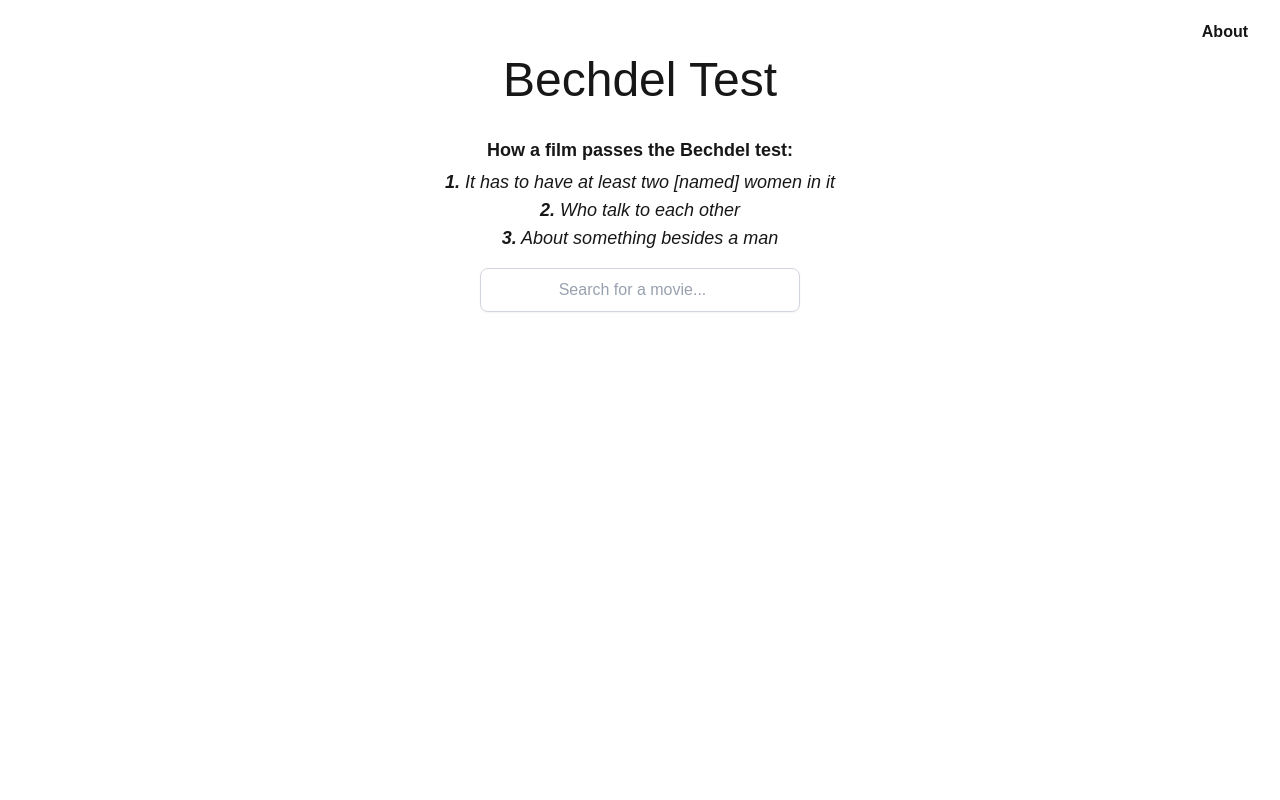
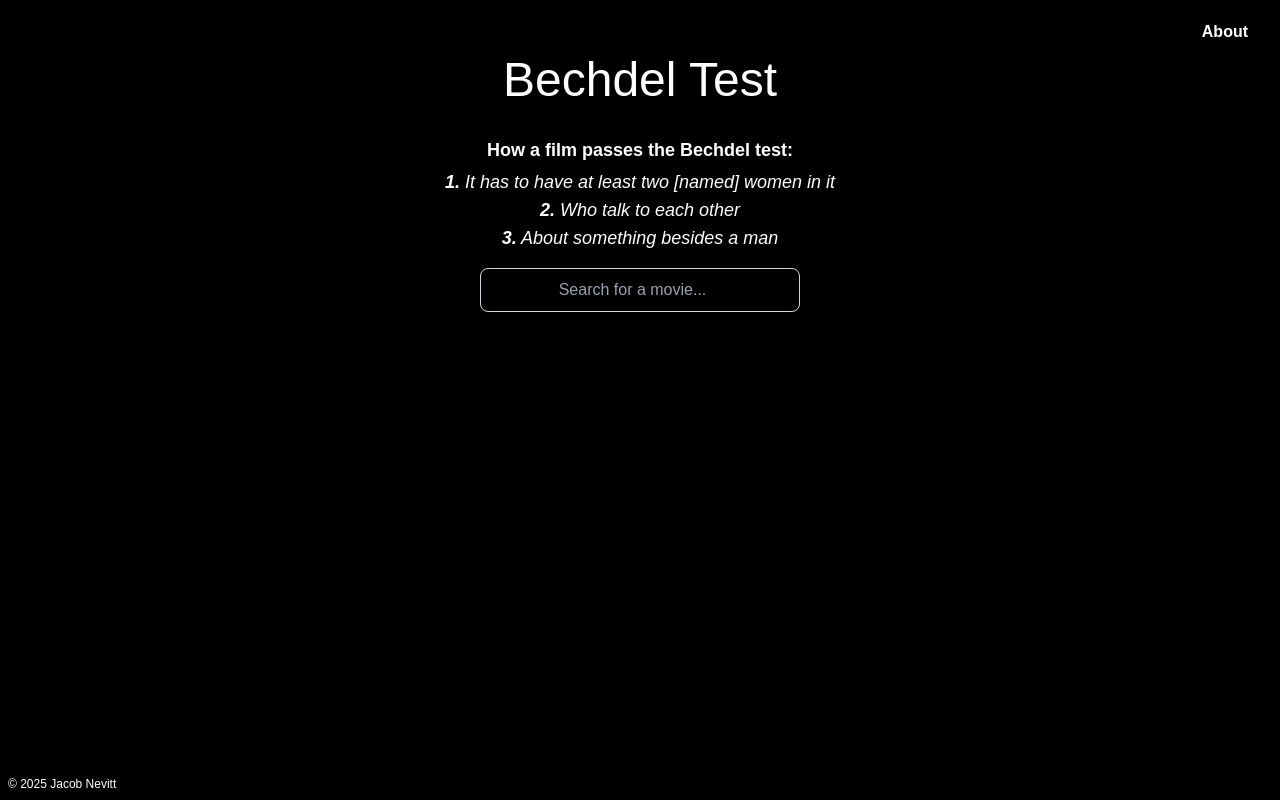
Before and after one commit to jacobadam/bechdel-wallace-test, a Next.js app: page / in a window 1280 px wide. Built offline with nearby package versions, Linux system fonts and the light colour scheme; grey boxes are pictures that could not be loaded.

Commit message:
remove dark mode

```diff
--- a/src/app/globals.css
+++ b/src/app/globals.css
@@ -1,8 +1,8 @@
 @import "tailwindcss";
 
 :root {
-  --background: #ffffff;
-  --foreground: #171717;
+  --background: black;
+  --foreground: white;
 }
 
 @theme inline {
@@ -10,13 +10,6 @@
   --color-foreground: var(--foreground);
   --font-sans: var(--font-geist-sans);
   --font-mono: var(--font-geist-mono);
-}
-
-@media (prefers-color-scheme: dark) {
-  :root {
-    --background: black;
-    --foreground: white;
-  }
 }
 
 body {
--- a/src/components/SearchBar.tsx
+++ b/src/components/SearchBar.tsx
@@ -76,7 +76,7 @@ const SearchBar: React.FC<SearchBarProps> = ({ onSearch }) => {
         <div role="status">
           <svg
             aria-hidden="true"
-            className="w-8 h-8 text-gray-200 animate-spin dark:text-gray-600 fill-[#ff914d] my-4"
+            className="w-8 h-8 text-gray-600 animate-spin fill-[#ff914d] my-4"
             viewBox="0 0 100 101"
             fill="none"
             xmlns="http://www.w3.org/2000/svg"
```
